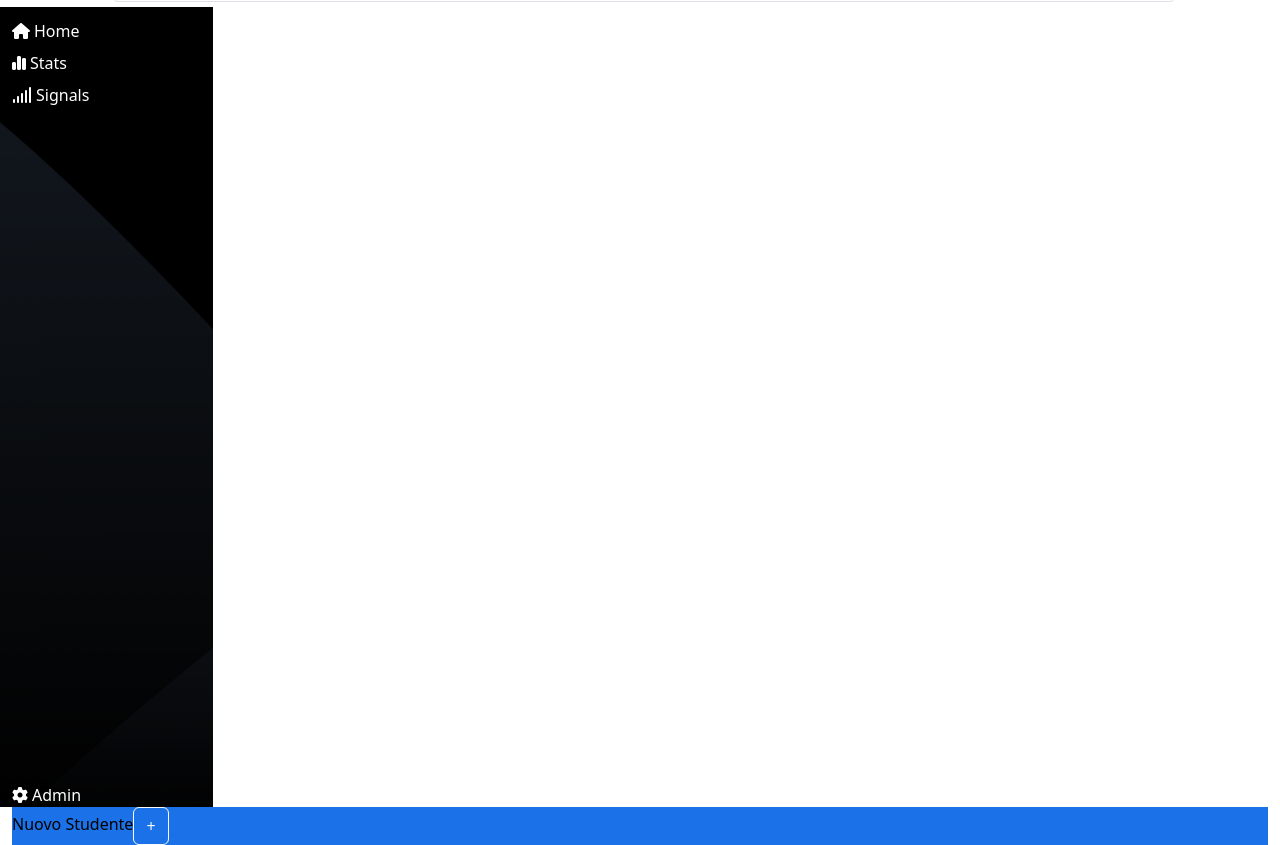
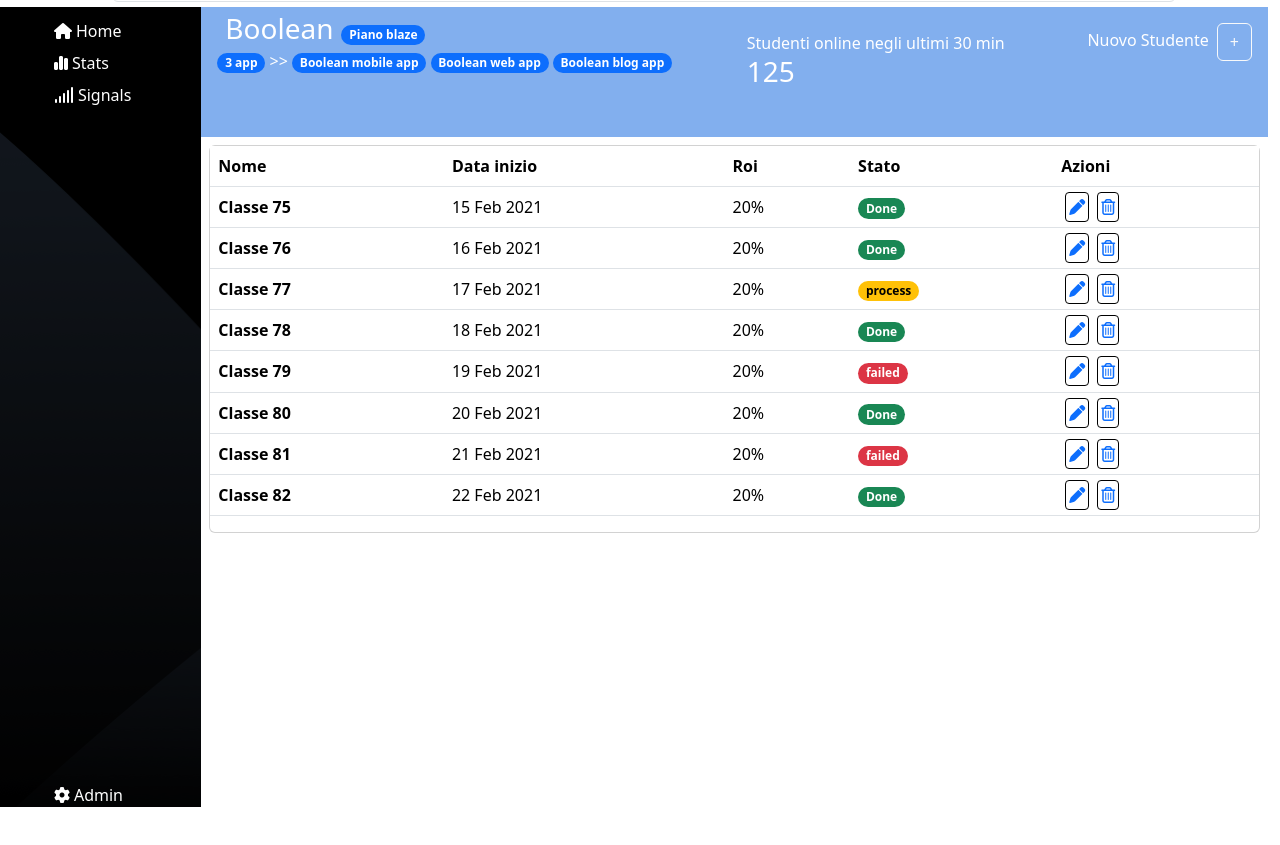
Before and after one commit to DaviLeoMeda/html-css-bootstrap-dashboard, a plain HTML site: page index.html in a window 1280 px wide. Shown: the part 41-886 px from the top of the page. After the commit the page ends 848 px from the top, so only its background shows below. Drawn offline with nearby package versions, Linux system fonts and the light colour scheme.

Commit message:
Cards under construction

```diff
--- a/assets/css/style.css
+++ b/assets/css/style.css
@@ -9,7 +9,7 @@
 }
 
 .bg-blue {
-    background-color: rgb(27, 114, 232);
+    background-color: rgb(130, 175, 238);
 }
 
 li {
@@ -18,6 +18,11 @@
 
 a {
     text-decoration: none;
+}
+
+.nopadding {
+    padding-left: 0 !important;
+    padding-right: 0 !important;
 }
 
 .nav-bar {
@@ -43,7 +48,9 @@
     flex-wrap: wrap;
 }
 
-
+.hover:hover {
+    background-color: aqua;
+}
 
 .bar-search {
     flex-grow: 1;
@@ -60,6 +67,13 @@
     width: 100%;
 }
 
+.ro a {
+    border: 1px solid black;
+    border-radius: 4px;
+    padding: 3px;
+}
+
+
 
 
 @media only screen and (min-width: 992px) {
--- a/index.html
+++ b/index.html
@@ -52,77 +52,26 @@
             </div>
         </div>
 
-        <!-- <div>
-            <div class="navbar bg-body-tertiary">
-                <div class="container-fluid">
-                    <a class="navbar-brand d-lg-none container-fluid"><img class="img-fluid"
-                            src="./assets/img/mobile-logo.png" alt=""></a>
-                    <a class="navbar-brand d-none d-lg-block"><img src="./assets/img/logo.svg" alt=""></a>
-                    <form class="d-flex" role="search">
-                        <input class="form-control me-2" type="search" placeholder="Search" aria-label="Search">
-                        <button class="btn btn-outline-success" type="submit">Search</button>
-                    </form>
-                </div>
-            </div>
-
-        </div> -->
-
-        <!-- <div class="container-fluid">
-
-            <div class="row align-items-center justify-content-between">
-
-                <div class="col-2 col-md-1 d-lg-none">
-                    <img class="img-fluid" src="./assets/img/mobile-logo.png" alt="">
-                </div>
-
-                <div class="col-1 d-none d-lg-block">
-                    <img class="img-fluid" src="./assets/img/logo.svg" alt="">
-                </div>
-
-                <div class="navbar col-8 col-md-9">
-                    <div class="container-fluid">
-                        <input class="nav-bar form-control" type="search"
-                            placeholder="Prova a cercare: Lezioni di Laravel" aria-label="Search">
-                    </div>
-                </div>
-
-                <div class="d-flex col-1">
-
-                    <div class="d-none d-lg-block d-flex">
-                        <i class="fa-solid fa-list mx-0.5"></i>
-                        <i class="fa-solid fa-circle-question mx-0.5"></i>
-                        <i class="fa-solid fa-ellipsis-vertical mx-0.5"></i>
-                    </div>
-
-                    <div class="mx-1">
-                        <a href="#"><i class="fa-solid fa-bell color-yellow"></i></a>
-                    </div>
-
-                </div>
-
-            </div>
-
-        </div> -->
-
 
     </header>
 
-    <main class="container-fluid h-100">
+    <main class="h-100 d-flex">
 
-        <div class="row h-100">
+        <div class="row h-100 nopadding w-100 overflow-hidden">
 
-            <nav class="col-1 col-lg-2 d-flex flex-column justify-content-between align-content-center">
+            <nav class="col-1 col-lg-2 d-flex flex-column justify-content-between align-content-center flex-wrap">
 
                 <div class="d-lg-none text-white d-flex flex-column mt-2">
-                    <i class="fa-solid fa-house my-2"></i>
-                    <i class="fa-solid fa-chart-simple my-2"></i>
-                    <i class="fa-solid fa-signal my-2"></i>
+                    <i class="fa-solid fa-house hover my-2"></i>
+                    <i class="fa-solid fa-chart-simple hover my-2"></i>
+                    <i class="fa-solid fa-signal hover my-2"></i>
                 </div>
 
                 <div class="text-white d-none d-lg-block d-flex flex-column mt-2">
-                    <div><i class="fa-solid fa-house my-2"></i><span class="mx-1">Home</span></div>
-                    <div><i class="fa-solid fa-chart-simple my-2"></i><span class="mx-1">Stats</span></div>
-                    <div><i class="fa-solid fa-signal my-2"></i><span class="mx-1">Signals</span></div>
+                    <div class="hover"><i class="fa-solid fa-house  my-2"></i><span class="mx-1">Home</span></div>
+                    <div class="hover"><i class="fa-solid fa-chart-simple my-2"></i><span class="mx-1">Stats</span>
+                    </div>
+                    <div class="hover"><i class="fa-solid fa-signal my-2"></i><span class="mx-1">Signals</span></div>
                 </div>
 
                 <div class="text-white d-lg-none">
@@ -135,19 +84,136 @@
 
             </nav>
 
+            <div class="main-cont col-11 col-lg-10 nopadding overflow-auto">
+
+                <div class="bool-bar w-100 bg-blue d-md-flex justify-content-lg-between">
+
+                    <div class="mx-3 py-3 flex-nowrap order-md-3"><span class="text-white mx-2">Nuovo
+                            Studente</span><button type="button" class="btn btn-outline-light">+</button>
                     </div>
 
-        <div class="main-cont">
+                    <div class="mx-3 order-md-1">
+                        <div>
+                            <div><span class="fs-3 text-white mx-2">Boolean</span><span
+                                    class="badge rounded-pill text-bg-primary">Piano
+                                    blaze</span>
+                            </div>
 
-            <div class="bool-bar bg-blue">
+                            <div class="d-lg-none text-white">
+                                <span class="badge rounded-pill text-bg-primary">3 app</span>
+                                <span>>></span>
+                                <span class="badge rounded-pill text-bg-primary">+</span>
+                            </div>
 
-                <div><span class="text-black">Nuovo Studente</span><button type="button"
-                        class="btn btn-outline-light">+</button></div>
+                            <div class="d-none d-lg-block text-white flex-nowrap">
+                                <span class="badge rounded-pill text-bg-primary">3 app</span>
+                                <span>>></span>
+                                <span class="badge rounded-pill text-bg-primary">Boolean mobile app</span>
+                                <span class="badge rounded-pill text-bg-primary">Boolean web app</span>
+                                <span class="badge rounded-pill text-bg-primary">Boolean blog app</span>
+                            </div>
+                        </div>
+                    </div>
 
+                    <div class="m-4 text-white pb-3 order-md-2">
+                        <span>Studenti online negli ultimi 30 min</span>
+                        <h3>125</h3>
+                    </div>
 
                 </div>
 
+                <div class="card mx-2 my-2">
+                    <table class="table">
+                        <thead>
+                            <tr>
+                                <th scope="col">Nome</th>
+                                <th scope="col">Data inizio</th>
+                                <th scope="col">Roi</th>
+                                <th scope="col">Stato</th>
+                                <th scope="col">Azioni</th>
+                            </tr>
+                        </thead>
+                        <tbody>
+                            <tr>
+                                <th scope="row">Classe 75</th>
+                                <td>15 Feb 2021</td>
+                                <td>20%</td>
+                                <td><span class="badge rounded-pill text-bg-success">Done</span></td>
+                                <td class="ro"><a class="mx-1" href="#"><i class="fa-solid fa-pen"></i></a><a
+                                        class="mx-1" href="#"><i class="fa-regular fa-trash-can"></i></a>
+                                </td>
+                            </tr>
+                            <tr>
+                                <th scope="row">Classe 76</th>
+                                <td>16 Feb 2021</td>
+                                <td>20%</td>
+                                <td><span class="badge rounded-pill text-bg-success">Done</span></td>
+                                <td class="ro"><a class="mx-1" href="#"><i class="fa-solid fa-pen"></i></a><a
+                                        class="mx-1" href="#"><i class="fa-regular fa-trash-can"></i></a>
+                                </td>
+                            </tr>
+                            <tr>
+                                <th scope="row">Classe 77</th>
+                                <td>17 Feb 2021</td>
+                                <td>20%</td>
+                                <td><span class="badge rounded-pill text-bg-warning">process</span></td>
+                                <td class="ro"><a class="mx-1" href="#"><i class="fa-solid fa-pen"></i></a><a
+                                        class="mx-1" href="#"><i class="fa-regular fa-trash-can"></i></a>
+                                </td>
+                            </tr>
+                            <tr>
+                                <th scope="row">Classe 78</th>
+                                <td>18 Feb 2021</td>
+                                <td>20%</td>
+                                <td><span class="badge rounded-pill text-bg-success">Done</span></td>
+                                <td class="ro"><a class="mx-1" href="#"><i class="fa-solid fa-pen"></i></a><a
+                                        class="mx-1" href="#"><i class="fa-regular fa-trash-can"></i></a>
+                                </td>
+                            </tr>
+                            <tr>
+                                <th scope="row">Classe 79</th>
+                                <td>19 Feb 2021</td>
+                                <td>20%</td>
+                                <td><span class="badge rounded-pill text-bg-danger">failed</span></td>
+                                <td class="ro"><a class="mx-1" href="#"><i class="fa-solid fa-pen"></i></a><a
+                                        class="mx-1" href="#"><i class="fa-regular fa-trash-can"></i></a>
+                                </td>
+                            </tr>
+                            <tr>
+                                <th scope="row">Classe 80</th>
+                                <td>20 Feb 2021</td>
+                                <td>20%</td>
+                                <td><span class="badge rounded-pill text-bg-success">Done</span></td>
+                                <td class="ro"><a class="mx-1" href="#"><i class="fa-solid fa-pen"></i></a><a
+                                        class="mx-1" href="#"><i class="fa-regular fa-trash-can"></i></a>
+                                </td>
+                            </tr>
+                            <tr>
+                                <th scope="row">Classe 81</th>
+                                <td>21 Feb 2021</td>
+                                <td>20%</td>
+                                <td><span class="badge rounded-pill text-bg-danger">failed</span></td>
+                                <td class="ro"><a class="mx-1" href="#"><i class="fa-solid fa-pen"></i></a><a
+                                        class="mx-1" href="#"><i class="fa-regular fa-trash-can"></i></a>
+                                </td>
+                            </tr>
+                            <tr>
+                                <th scope="row">Classe 82</th>
+                                <td>22 Feb 2021</td>
+                                <td>20%</td>
+                                <td><span class="badge rounded-pill text-bg-success">Done</span></td>
+                                <td class="ro"><a class="mx-1" href="#"><i class="fa-solid fa-pen"></i></a><a
+                                        class="mx-1" href="#"><i class="fa-regular fa-trash-can"></i></a>
+                                </td>
+                            </tr>
+
+                        </tbody>
+                    </table>
                 </div>
+
+            </div>
+        </div>
+
 
 
 
```
Lines whose indentation alone changed are shown as unchanged.
